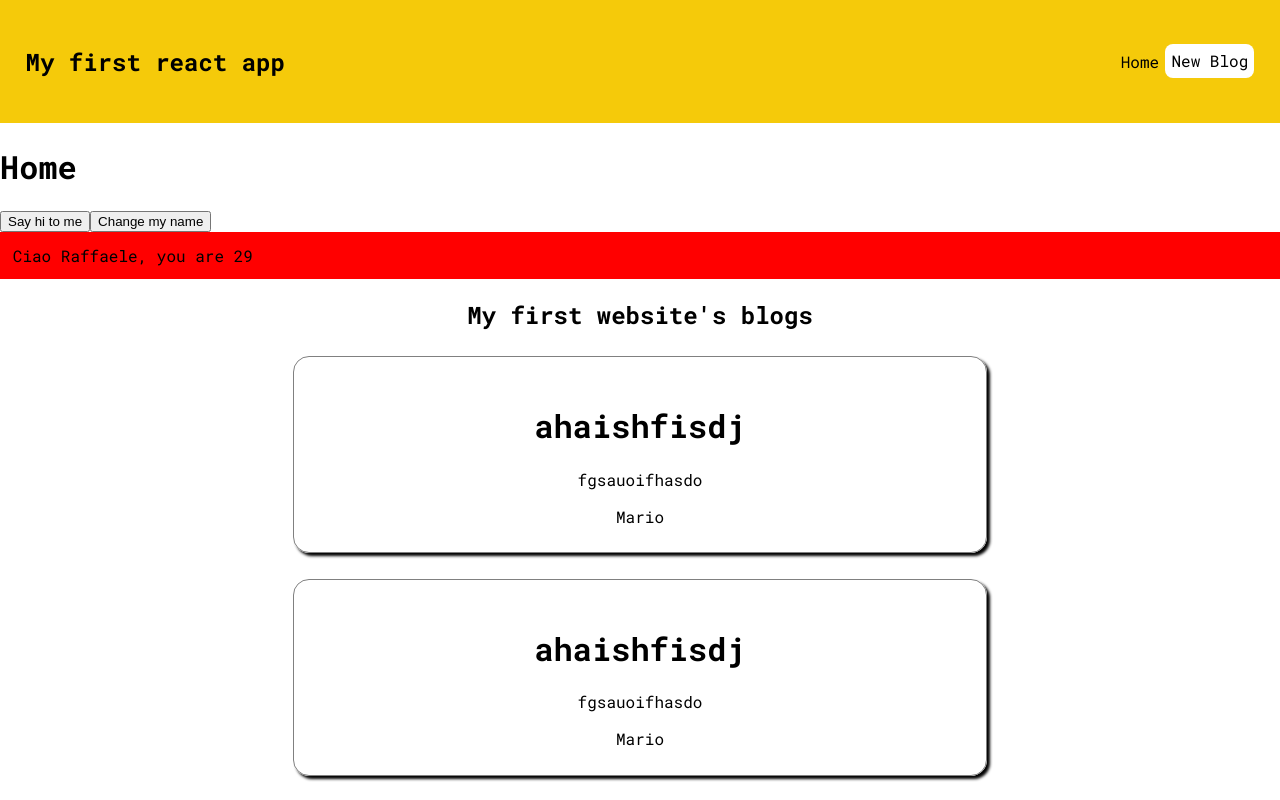
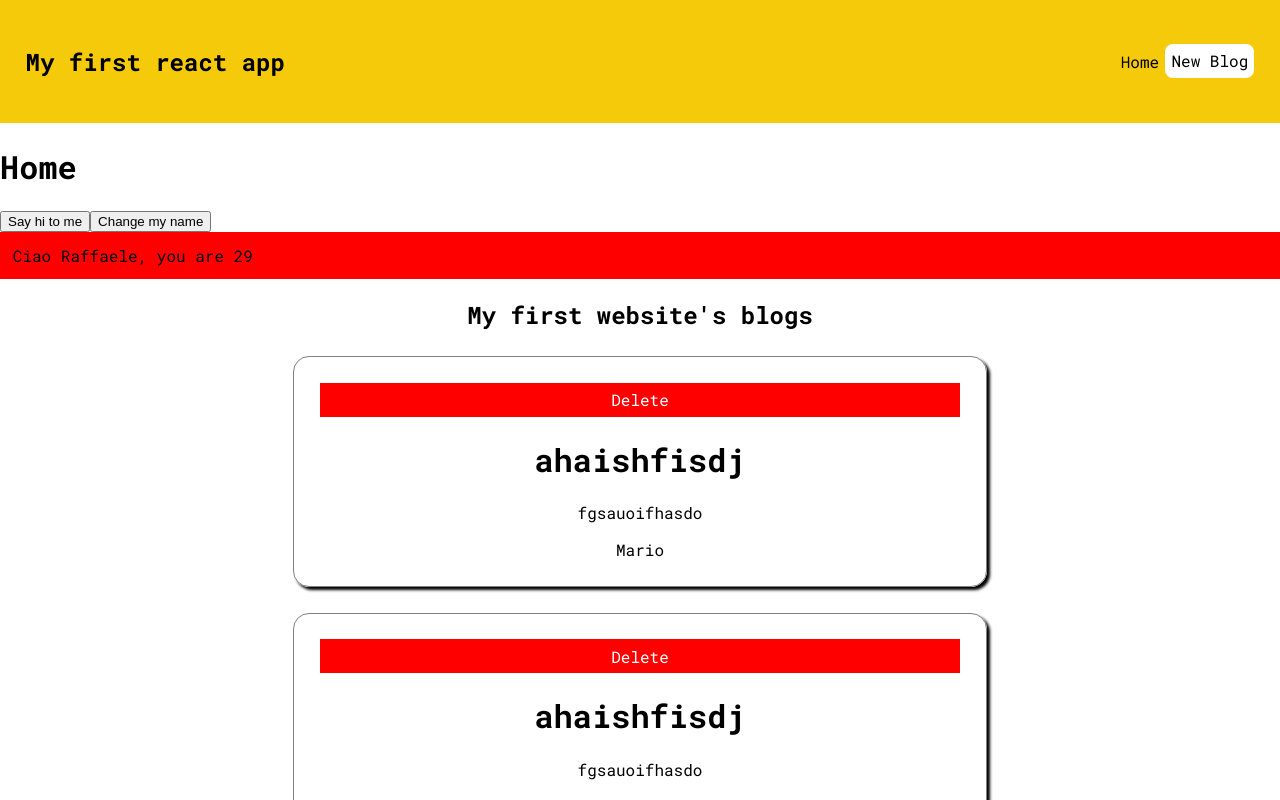
Before and after one commit to RaffaeleCaravett/myFirstReactApplication, a React (Create React App) app: page / in a window 1280 px wide. Shown: the top 800 px of the page. Built offline with nearby package versions, Linux system fonts and the light colour scheme; data requests are answered from the project's data file.

Commit message:
doing style of button to delete blogs

```diff
--- a/src/blogList.js
+++ b/src/blogList.js
@@ -13,6 +13,7 @@ return(
         <h2>{title}</h2>
     {blog.map((b)=>(
 <div className="blog-preview" key={b.id}>
+    <div className="button-delete">Delete</div>
     <Link to={`/blogs/${b.id}`} className="links">
     <h1>{b.title}</h1>
     </Link>
--- a/src/index.css
+++ b/src/index.css
@@ -124,3 +124,8 @@ button{
   }
 }
 }
+.button-delete{
+  padding: 1%;
+  background-color: red;
+  color: white;
+}
```
